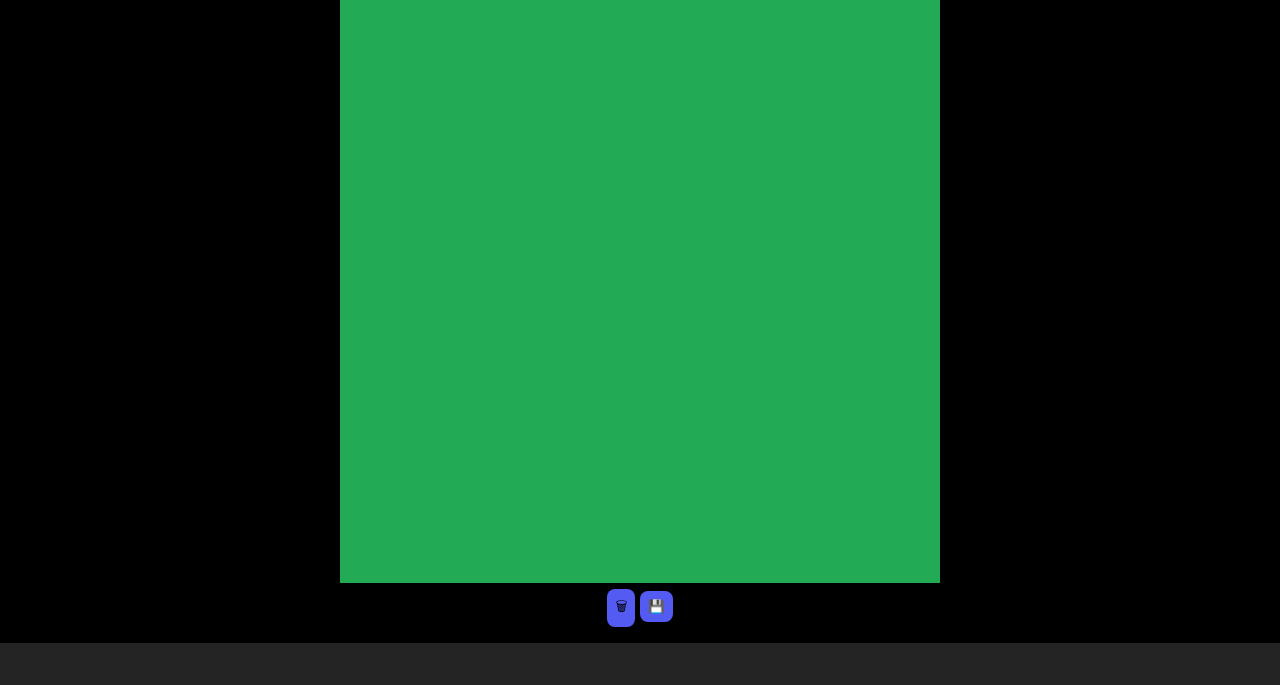
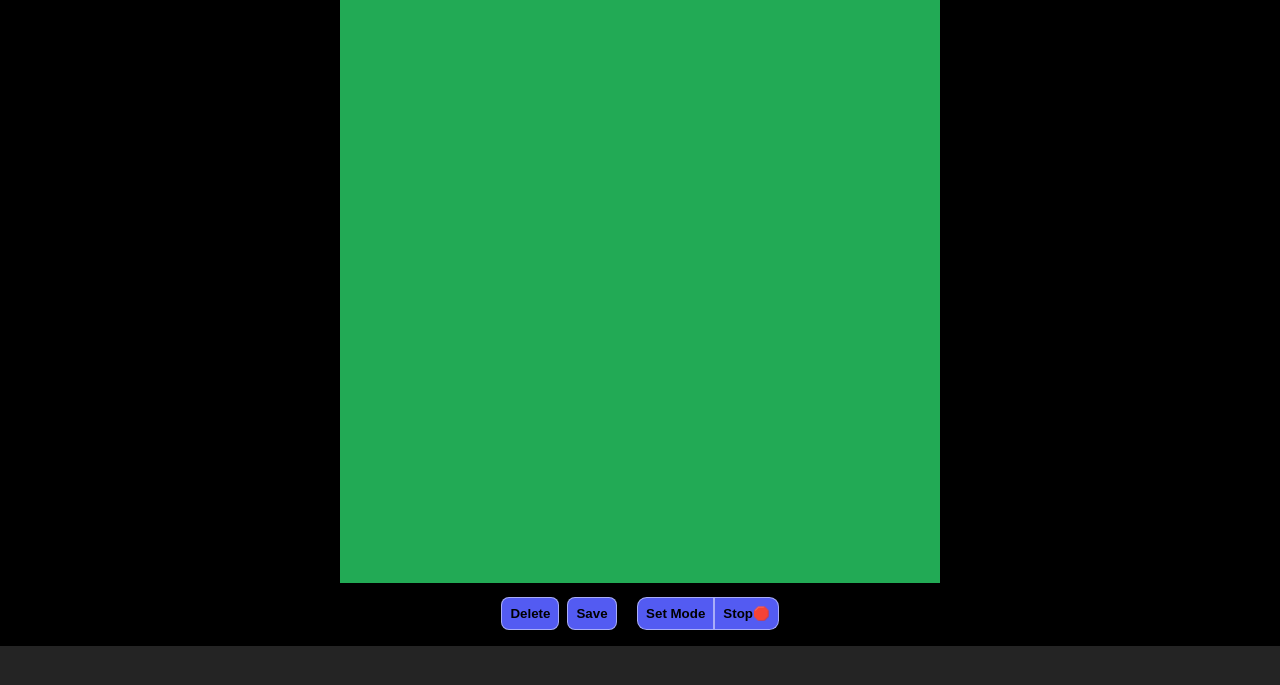
Before and after one commit to DanielRicra/virtual-world-ts, a website built with Vite: page index.html in a window 1280 px wide. Shown: the part 65-750 px from the top of the page. Built offline with nearby package versions, Linux system fonts and the light colour scheme.

Commit message:
Update index.html
Add two buttons:
- set mode and stop

```diff
--- a/index.html
+++ b/index.html
@@ -9,9 +9,14 @@
   <body>
     <h1>World editor</h1>
     <canvas id="myCanvas"></canvas>
-    <div id="controls">
-      <button type="button" id="deleteBtn">🗑</button>
-      <button type="button" id="saveBtn">💾</button>
+    <div id="controls" class="controls">
+      <button type="button" id="deleteBtn">Delete</button>
+      <button type="button" id="saveBtn">Save</button>
+      &nbsp;
+      <div class="toggleButtons">
+        <button type="button" id="setModeBtn" class="setMode">Set Mode</button>
+        <button type="button" id="stopBtn" class="stop">Stop🛑</button>
+      </div>
     </div>
     <script type="module" src="/src/main.ts"></script>
   </body>
--- a/src/style.css
+++ b/src/style.css
@@ -45,9 +45,26 @@ button {
   margin-bottom: 1rem;
   border-radius: .5rem;
   background-color: #535bf2;
-  border: none;
+  border: 1px solid rgba(255,255,255,.5);
+  font-weight: bold;
+  transition: all 250ms ease-in;
   &:hover {
     cursor: pointer;
-    background-color: #646cff;
+    background-color: #4c53da;
   }
 }
+.toggleButtons {
+  display: flex;
+  & .setMode {
+    border-radius: .6rem 0 0 .6rem;
+  }
+  & .stop {
+    border-radius: 0 .6rem .6rem 0;
+  }
+}
+.controls {
+  display: flex;
+  justify-content: center;
+  gap: .5rem;
+  margin-top: .5rem;
+}
```
